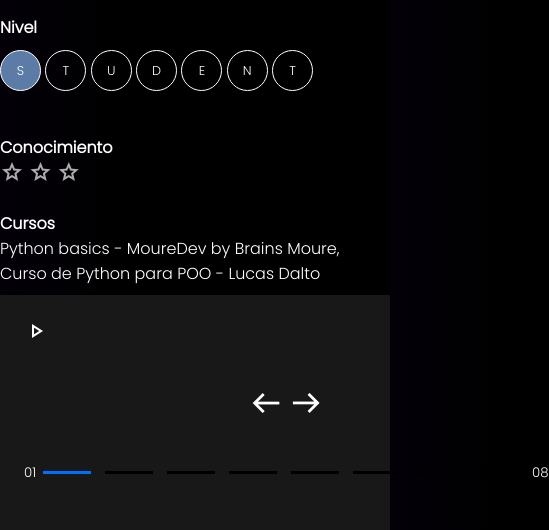
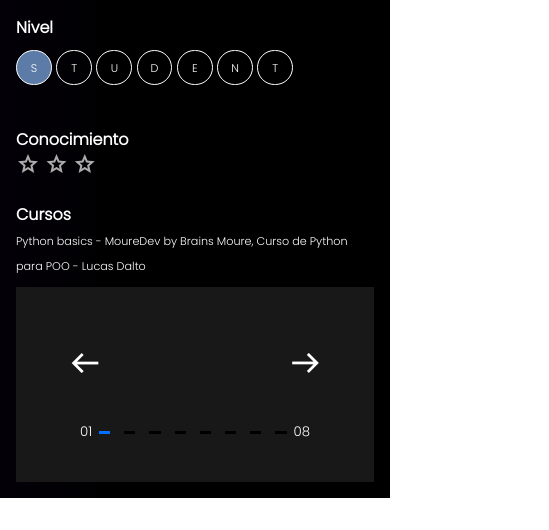
Before and after one commit to JoacoBaldo/JoacoBaldo.github.io, a plain HTML site: page skills.html in a window 390 px wide. Shown: the part 713-1243 px from the top of the page, 549 px wide, since content can reach past the window. After the commit the page ends 1211 px from the top, so only its background shows below. Drawn offline with nearby package versions, Linux system fonts and the light colour scheme.

Commit message:
Add files via upload

```diff
--- a/index.css
+++ b/index.css
@@ -28,8 +28,7 @@ body {
 
 .main_title {
     display: block;
-    width: 100%;
-    position: fixed;
+    width: 80%;
     color: #ffffff;
     margin: 50px;
 }
@@ -67,7 +66,6 @@ line-height: 25px;
 /*** ESTILOS BOTÓN GROW SKEW REVERSE ***/
 .ov-btn-grow-skew-reverse {
     border: auto;
-    position: fixed;
     margin: 30px;
     width: 80%;
     margin-top: 80px;
@@ -106,12 +104,12 @@ left: -20%;
 right: -20%;
 top: 0;
 bottom: 0;
-transform: skewX(30deg) scale(0, 1);
+transform: skewX(0deg) scale(0, 1);
 transition: all 0.3s ease;
 }
 .ov-btn-grow-skew-reverse:hover::after {
 transition: all 0.3s ease-out;
-transform: skewX(30deg) scale(1, 1);
+transform: skewX(0deg) scale(1, 1);
 }
 
 
@@ -161,3 +159,36 @@ transform: skewX(30deg) scale(1, 1);
     font-palette: black;
     transition: 0.3s;
 }
+
+
+
+/* Media query para pantallas más pequeñas */
+@media (max-width: 1000px) {
+    .options {
+        width: 100%;
+        justify-content:center;
+        grid-template-columns: 100%;
+    }
+
+    .ov-btn-grow-skew-reverse {
+        background:#1e1e1e;
+        margin: 12%;
+        height: 450px;
+    }
+    .data {
+        padding: 0.8rem;
+        font-size: 0.6rem;
+    }
+    .data span {
+        font-size: 0.6rem;
+    }
+    .datas {
+        height: 270px;
+    }
+    .data:hover {
+        padding-bottom: 20px;
+        }
+    .container {
+        margin: 0rem;
+    }
+}
--- a/skills.css
+++ b/skills.css
@@ -356,12 +356,29 @@ main {
 
 
 @media screen and (max-width: 1000px) {
+    .brand {
+        font-weight: 600;
+        font-size: 1.1em;
+    }
+    nav {
+        font-size: 0.8rem ;
+    }
     main, .bar-bottom {
         grid-template-columns: 1fr;
     }
     .container {
+        margin: 1rem;
         max-width: 700px;
 
+    }
+    .titleText{
+        margin-top: 2rem;
+    }
+    .prof {
+        margin-top: 5rem;
+    }
+    .description {
+        font-size: 0.7rem;
     }
     .options {
         justify-self: start;
@@ -374,4 +391,38 @@ main {
         margin: 1em 0;
     }
 
+    .sizes li {
+        width: 3.2em;
+        height: 3.2em;
+        color: #fff;
+        border: 1px #ffffff solid;
+        border-radius: 50%;
+        text-align: center;
+        line-height: 3.2em;
+        font-size: 0.7em;
+    }
+    .price {
+        font-size: 0.7rem;
+    }
+
+    .pag {
+        background: #000000;
+        width: 0.7em;
+        height: 0.2em;
+        margin: 0 7px;
+        transition: 0.3s;
+    }
+    .pag-active {
+        background: #006eff;
+    }
+    .bar-bottom {
+        color: white;
+        background: #181818;
+        padding: 1rem;
+    }
+    .arrows {
+        width:80%;
+        justify-content: space-between;
+    }
+
 }
--- a/skills.html
+++ b/skills.html
@@ -29,7 +29,7 @@
             </a>
         </nav>
     <main>
-        <div>
+        <div class="prof">
             <span>Python Developer</span>
                 <h1 class="title">
                     <span class="titleText">
@@ -38,11 +38,6 @@
                     <span class="titleOverlay"></span>
                 </h1>
     <p class="description">
-        <!-- <ul>hola</ul>
-        <ul>hola</ul>
-        <ul>hola</ul>
-        <ul>hola</ul>
-        <ul>hola</ul> -->
     </p>
 </div>
 <div class="showcase">
@@ -96,9 +91,6 @@
 <section class="bar-bottom">
     <div>
         <a href="#">
-        <span class="material-symbols-outlined">
-            play_arrow
-        </span>
     </a>
     </div>
     <div class="controls">
```
Also changed, not shown: index.html (+1 -1 lines), portfolio.html (+1 -4 lines).
